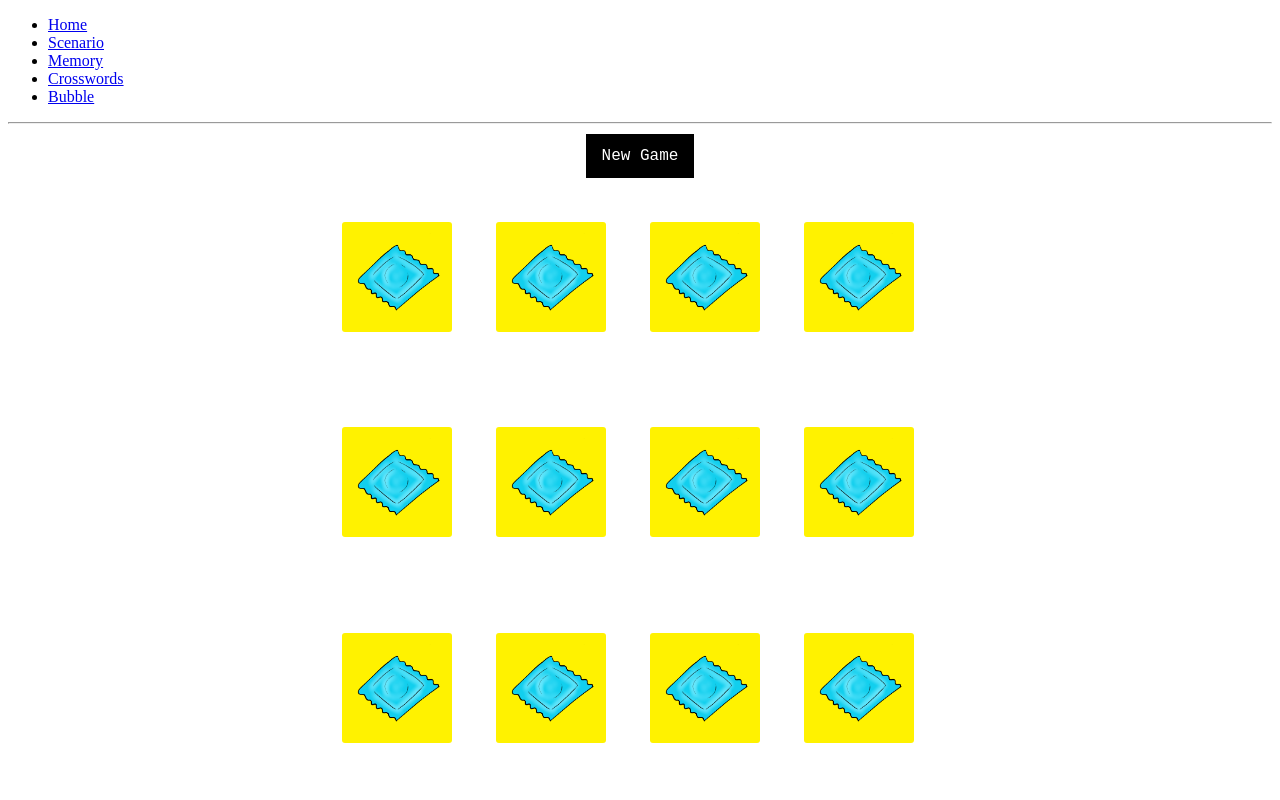
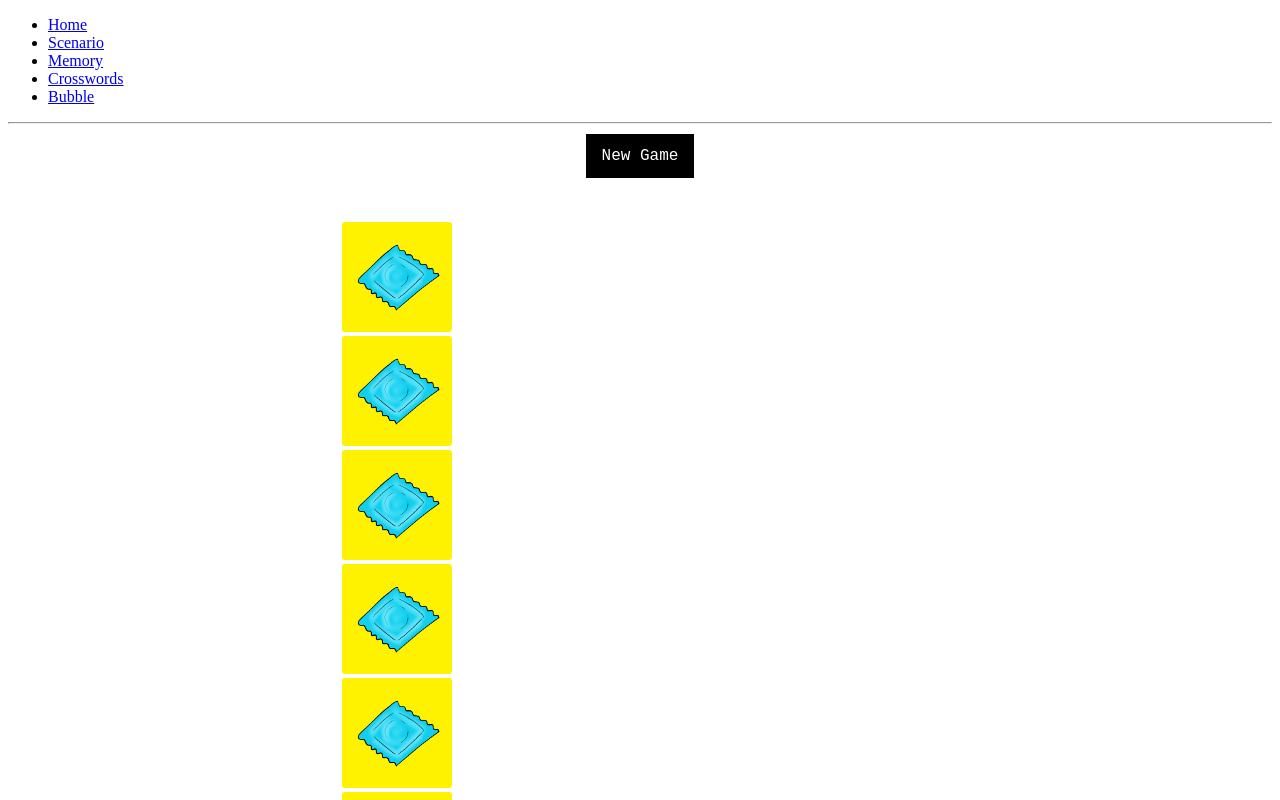
Before and after one commit to lucaasmth/ISToire_de_Q, a React (Create React App) app: page /memory in a window 1280 px wide. Shown: the top 800 px of the page. Built offline with nearby package versions, Linux system fonts and the light colour scheme.

Commit message:
resolved

```diff
--- a/src/components/crosswords/Crosswords.jsx
+++ b/src/components/crosswords/Crosswords.jsx
@@ -190,6 +190,7 @@ export default function MyPage() {
                     numberColor: '#000000',
                     focusBackground: '#f0d0aa',
                     highlightBackground: '#fa7d98',
+
                   }}
                   >
                     <Crossword
--- a/src/components/crosswords/anim.css
+++ b/src/components/crosswords/anim.css
@@ -19,3 +19,8 @@
     90% { transform: translate(1px, 2px) rotate(0deg); }
     100% { transform: translate(1px, -2px) rotate(-1deg); }
 }
+
+.grid {
+    height: initial;
+    display: block;
+}
```
Also changed, not shown: 1 other file (tests, documents, lock files or other folders).
